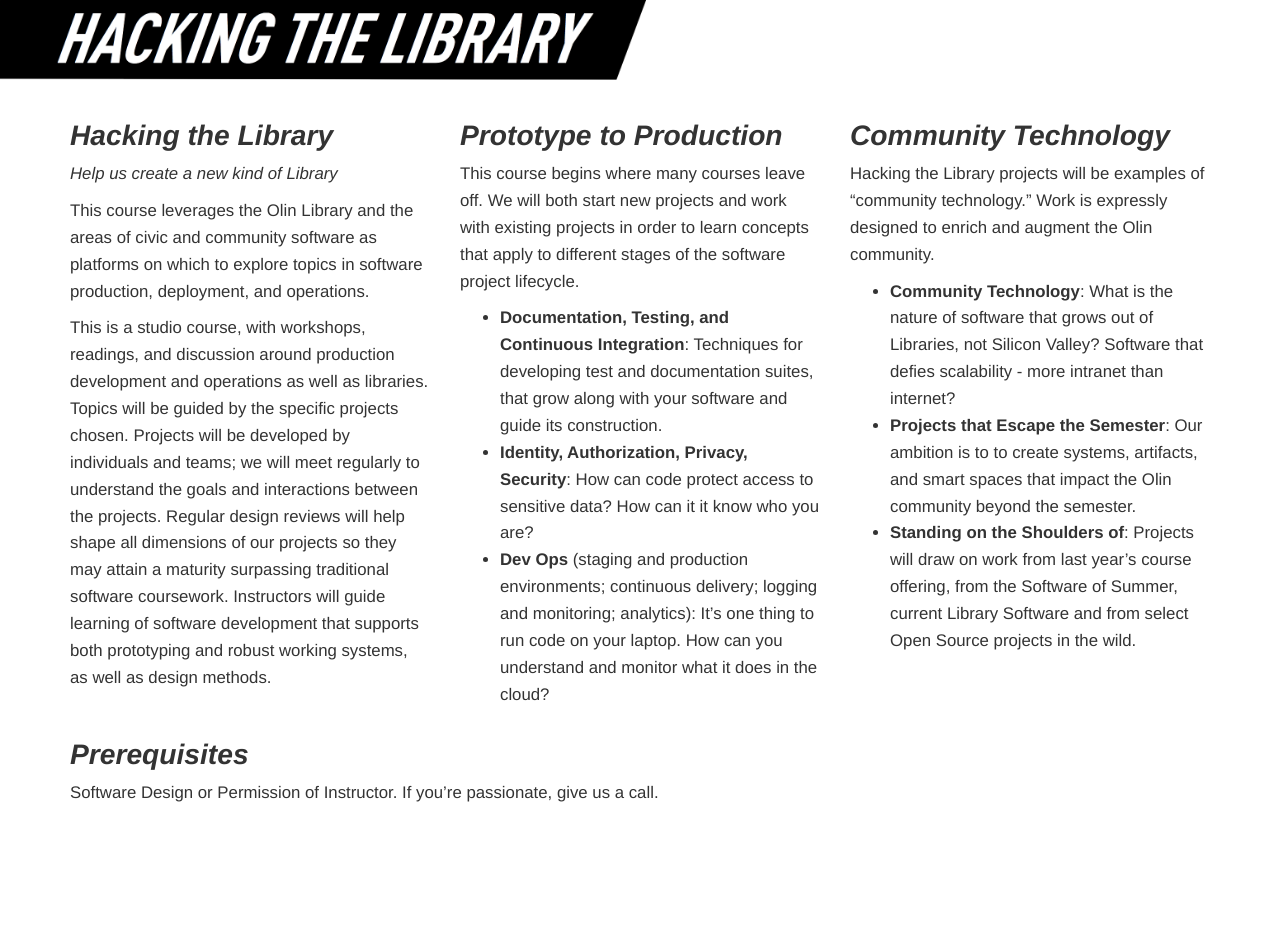
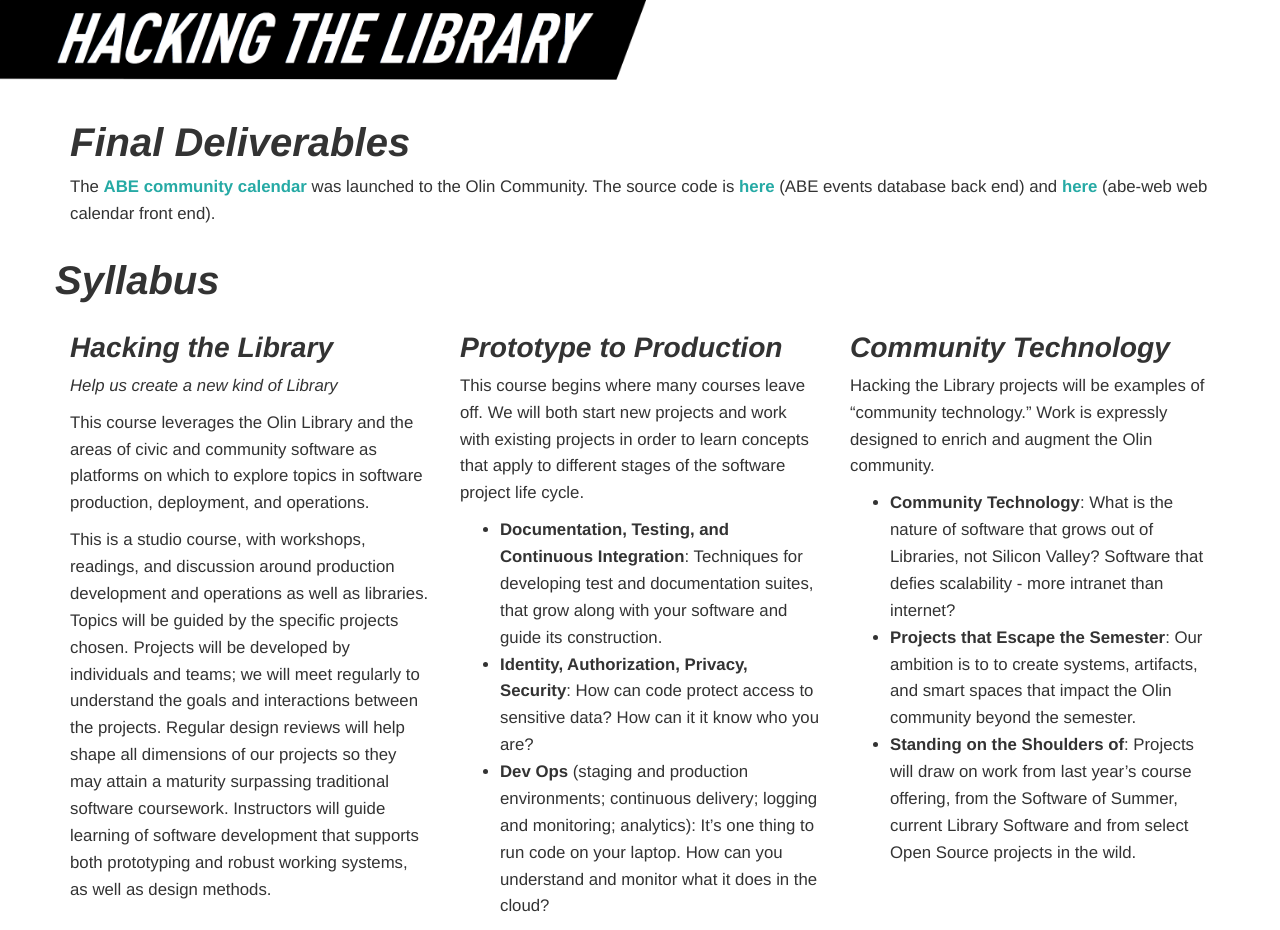
Before and after one commit to osteele/hackingthelibrary.org, a Jekyll site: the page built from _pages/home.md, in a window 1280 px wide. Built offline with Jekyll 4.4.1, drawn with Linux system fonts in a browser that asks for light colours; before the commit the page ends 900 px from its top, so only the background shows below that.

Commit message:
Add final deliverables

```diff
--- a/_pages/home.md
+++ b/_pages/home.md
@@ -4,15 +4,20 @@
 layout: announce
 ---
 
-<div class="row" style="display: none">
-  <div class="col-md-9 main">
-    <div class="jumbotron" style="min-height:350px; font-size:24px;">
-        Help us create a new kind of Library
-    </div>
-  </div>
+<div markdown="1">
+
+# Final Deliverables
+
+The [ABE community calendar](https://events.olin.build) was launched to the Olin
+Community. The source code is [here](https://github.com/olin-build/ABE) (ABE
+events database back end) and [here]((https://github.com/olin-build/ABE))
+(abe-web web calendar front end).
+
 </div>
 
-<div class="row">
+<div class="row" markdown="1">
+
+# Syllabus
 
 <div class="col-md-4" markdown="1">
 
@@ -33,11 +38,12 @@
 
 ## Prototype to Production
 
-This course begins where many courses leave off.  We will both start new projects and work with existing projects in order to learn concepts that apply to different stages of the software project lifecycle.
+This course begins where many courses leave off.  We will both start new projects and work with existing projects in order to learn concepts that apply to different stages of the software project life cycle.
 
 * **Documentation, Testing, and Continuous Integration**: Techniques for developing test and documentation suites, that grow along with your software and guide its construction.
 * **Identity, Authorization, Privacy, Security**: How can code protect access to sensitive data? How can it it know who you are?
 * **Dev Ops** (staging and production environments; continuous delivery; logging and monitoring; analytics): It’s one thing to run code on your laptop. How can you understand and monitor what it does in the cloud?
+
 </div>
 
 <div class="col-md-4" markdown="1">
@@ -52,9 +58,3 @@
 * **Standing on the Shoulders of**: Projects will draw on work from last year’s course offering, from the Software of Summer, current Library Software and from select Open Source projects in the wild.
 </div>
 </div>
-
-<div markdown="1">
-## Prerequisites
-
-Software Design or Permission of Instructor.  If you’re passionate, give us a call.
-</div>
```
